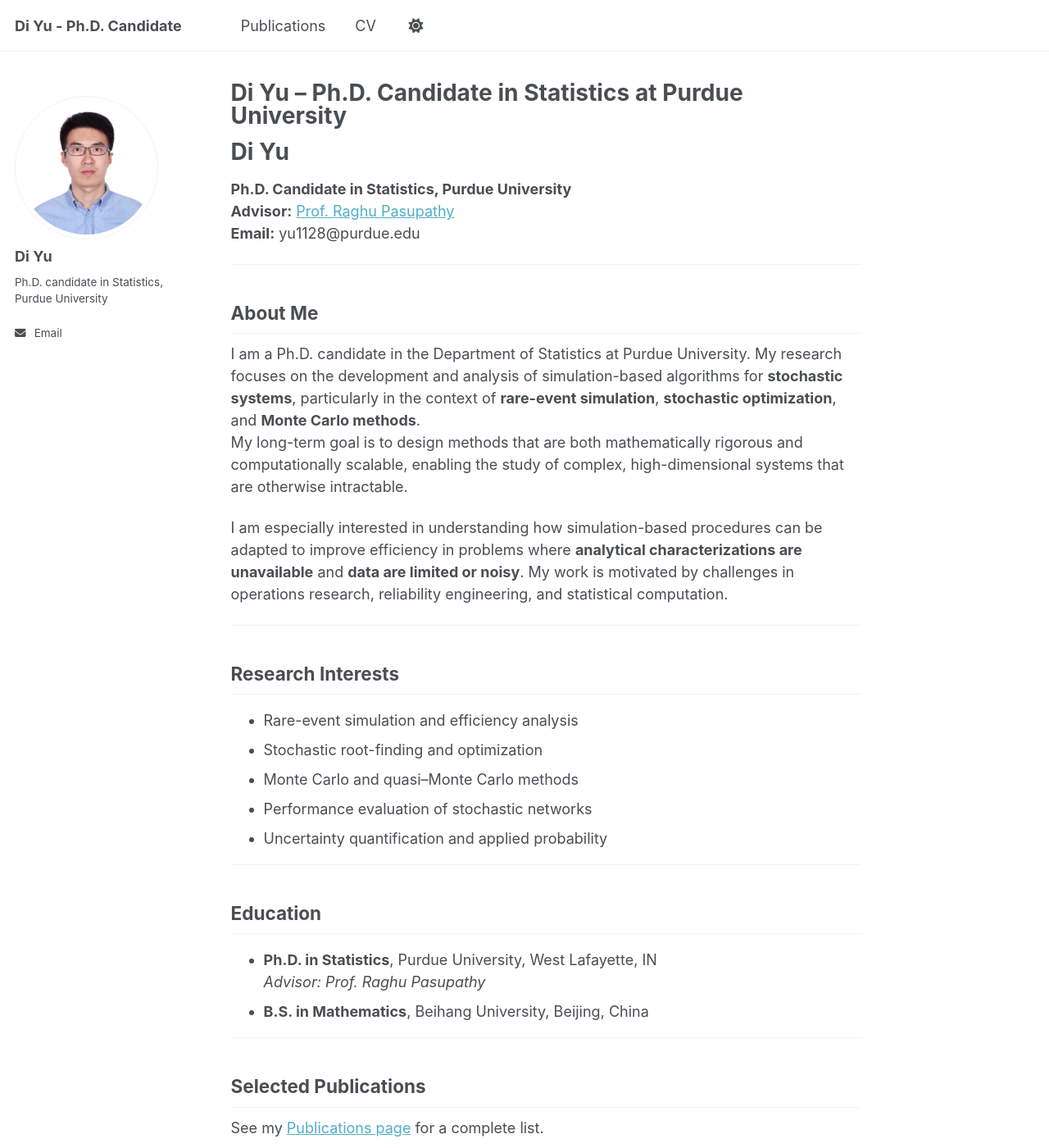
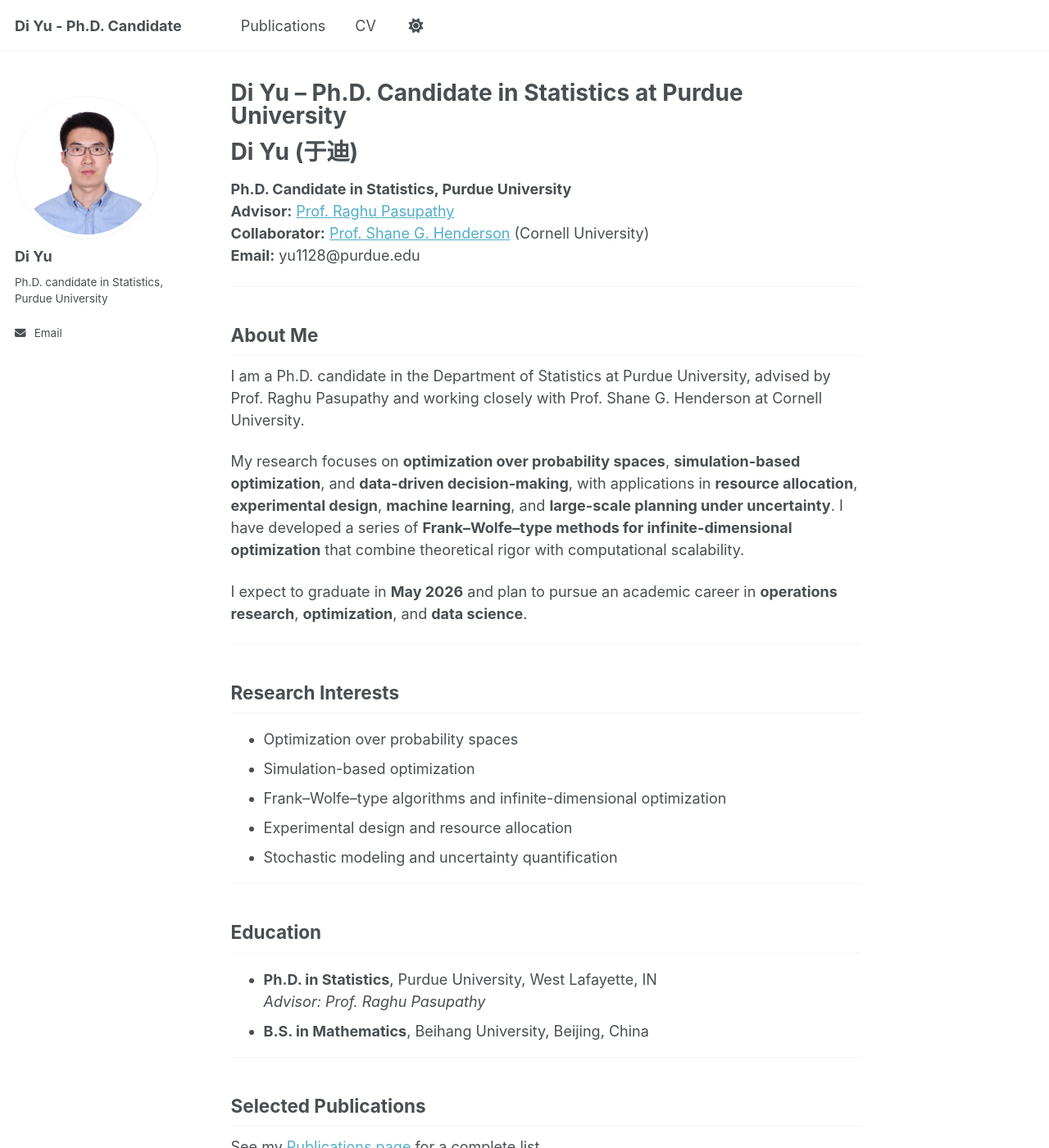
Before and after one commit to yudi12358/yudi12358.github.io, a Jekyll site: the page built from _pages/about.md, in a window 1280 px wide and 1400 px high. Shown: the whole window at 82% size. Built offline with Jekyll 4.4.1, drawn with Linux system fonts in a browser that asks for light colours; a script that is not in the unit is left out; some of the changed text lies outside the part shown.

Commit message:
Update about.md

```diff
--- a/_pages/about.md
+++ b/_pages/about.md
@@ -7,30 +7,32 @@ redirect_from:
   - /about.html
 ---
 
-# Di Yu
+# Di Yu (于迪)
 
 **Ph.D. Candidate in Statistics, Purdue University**
 **Advisor:** [Prof. Raghu Pasupathy](https://www.stat.purdue.edu/~pasupath/)
+**Collaborator:** [Prof. Shane G. Henderson](https://people.orie.cornell.edu/shane/) (Cornell University)
 **Email:** yu1128@purdue.edu
 
 ---
 
 ## About Me
 
-I am a Ph.D. candidate in the Department of Statistics at Purdue University. My research focuses on the development and analysis of simulation-based algorithms for **stochastic systems**, particularly in the context of **rare-event simulation**, **stochastic optimization**, and **Monte Carlo methods**.
-My long-term goal is to design methods that are both mathematically rigorous and computationally scalable, enabling the study of complex, high-dimensional systems that are otherwise intractable.
+I am a Ph.D. candidate in the Department of Statistics at Purdue University, advised by Prof. Raghu Pasupathy and working closely with Prof. Shane G. Henderson at Cornell University.
 
-I am especially interested in understanding how simulation-based procedures can be adapted to improve efficiency in problems where **analytical characterizations are unavailable** and **data are limited or noisy**. My work is motivated by challenges in operations research, reliability engineering, and statistical computation.
+My research focuses on **optimization over probability spaces**, **simulation-based optimization**, and **data-driven decision-making**, with applications in **resource allocation**, **experimental design**, **machine learning**, and **large-scale planning under uncertainty**. I have developed a series of **Frank–Wolfe–type methods for infinite-dimensional optimization** that combine theoretical rigor with computational scalability.
+
+I expect to graduate in **May 2026** and plan to pursue an academic career in **operations research**, **optimization**, and **data science**.
 
 ---
 
 ## Research Interests
 
-- Rare-event simulation and efficiency analysis
-- Stochastic root-finding and optimization
-- Monte Carlo and quasi–Monte Carlo methods
-- Performance evaluation of stochastic networks
-- Uncertainty quantification and applied probability
+- Optimization over probability spaces
+- Simulation-based optimization
+- Frank–Wolfe–type algorithms and infinite-dimensional optimization
+- Experimental design and resource allocation
+- Stochastic modeling and uncertainty quantification
 
 ---
 
@@ -59,7 +61,7 @@ A detailed CV can be found [here](/files/CV.pdf).
 
 ## Personal
 
-Outside research, I enjoy hiking, photography, and exploring how mathematical modeling can help understand complex real-world systems.
+Outside of research, I enjoy hiking, photography, and exploring how mathematical modeling can help solve real-world problems.
 
 ---
 
```
